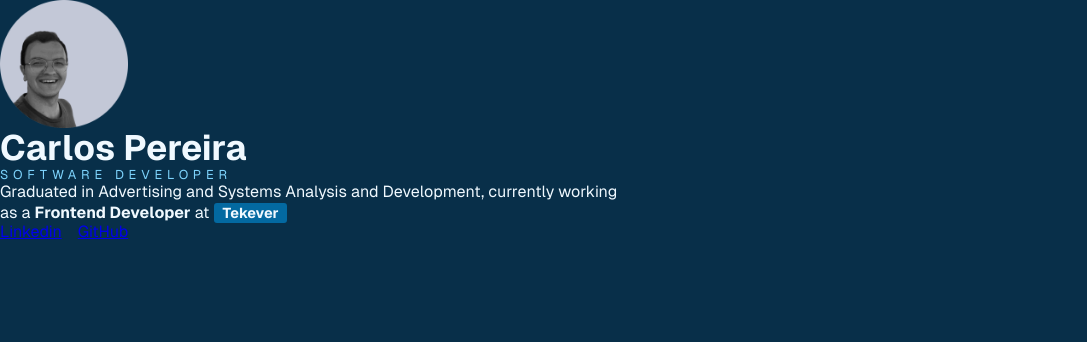
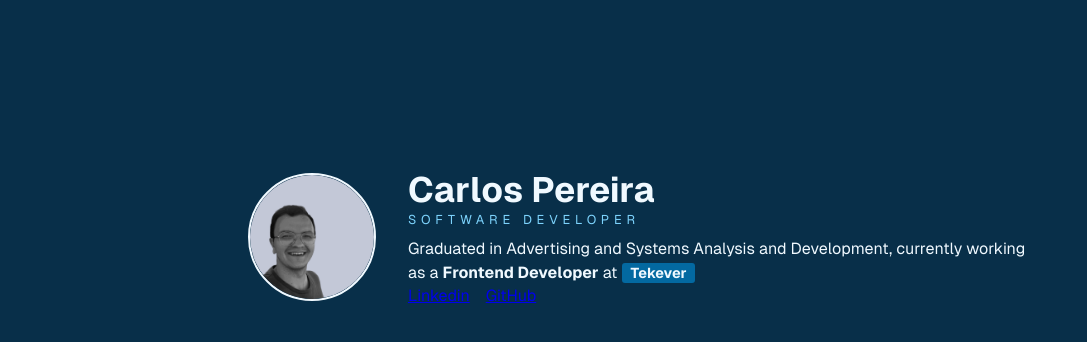
Before and after one commit to kdumagalhaes/hellocarlos, a React (Vite) app: page / in a window 1280 px wide. Shown: the top 342 px of the page, without its empty margins (0-1087 px from the left). Built offline with nearby package versions, Linux system fonts and the light colour scheme.

Commit message:
Add Profile Section && some style improvements

```diff
--- a/src/App.tsx
+++ b/src/App.tsx
@@ -1,14 +1,7 @@
-import { Profile } from './components/Profile'
+import { Section } from './components/Section'
 
 function App() {
-  return (
-    <>
-      <Profile.Picture />
-      <Profile.Name />
-      <Profile.Biography />
-      <Profile.SocialMedia />
-    </>
-  )
+  return <Section.Profile />
 }
 
 export default App
--- a/src/components/Profile/ProfileBiography/ProfileBiography.module.scss
+++ b/src/components/Profile/ProfileBiography/ProfileBiography.module.scss
@@ -2,7 +2,7 @@
 
 .paragraph {
   max-width: 39rem;
-  line-height: 1.3rem;
+  line-height: 1.5rem;
 }
 
 .link {
--- a/src/components/Profile/ProfileName/ProfileName.module.scss
+++ b/src/components/Profile/ProfileName/ProfileName.module.scss
@@ -11,4 +11,5 @@
   color: $C-04;
   letter-spacing: 0.3rem;
   text-transform: uppercase;
+  margin-bottom: 0.4rem;
 }
--- a/src/components/Profile/ProfilePicture/ProfilePicture.module.scss
+++ b/src/components/Profile/ProfilePicture/ProfilePicture.module.scss
@@ -1,4 +1,8 @@
+@import "../../../global/variables";
+
 .image {
   max-width: 8rem;
   max-height: 8rem;
+  border-radius: 100%;
+  border: 2px solid $C-01;
 }
--- /dev/null
+++ b/src/components/Section/SectionProfile/SectionProfile.module.scss
@@ -0,0 +1,16 @@
+@import "../../../global/variables";
+
+.container {
+  max-width: fit-content;
+  margin: 10rem auto;
+  display: flex;
+  column-gap: 1rem;
+  padding: 0.8rem;
+}
+
+.content {
+  display: flex;
+  flex-direction: column;
+  justify-content: space-between;
+  padding-left: 1rem;
+}
--- /dev/null
+++ b/src/components/Section/SectionProfile/SectionProfile.tsx
@@ -0,0 +1,18 @@
+import { Profile } from '../../Profile'
+import styles from './SectionProfile.module.scss'
+const SectionProfile = () => {
+  return (
+    <div className={styles.container}>
+      <div className={styles.picture}>
+        <Profile.Picture />
+      </div>
+      <div className={styles.content}>
+        <Profile.Name />
+        <Profile.Biography />
+        <Profile.SocialMedia />
+      </div>
+    </div>
+  )
+}
+
+export default SectionProfile
--- /dev/null
+++ b/src/components/Section/SectionProfile/index.tsx
@@ -0,0 +1 @@
+export { default } from './SectionProfile'
--- /dev/null
+++ b/src/components/Section/index.tsx
@@ -0,0 +1,5 @@
+import SectionProfile from './SectionProfile'
+
+export const Section = {
+  Profile: SectionProfile,
+}
```
